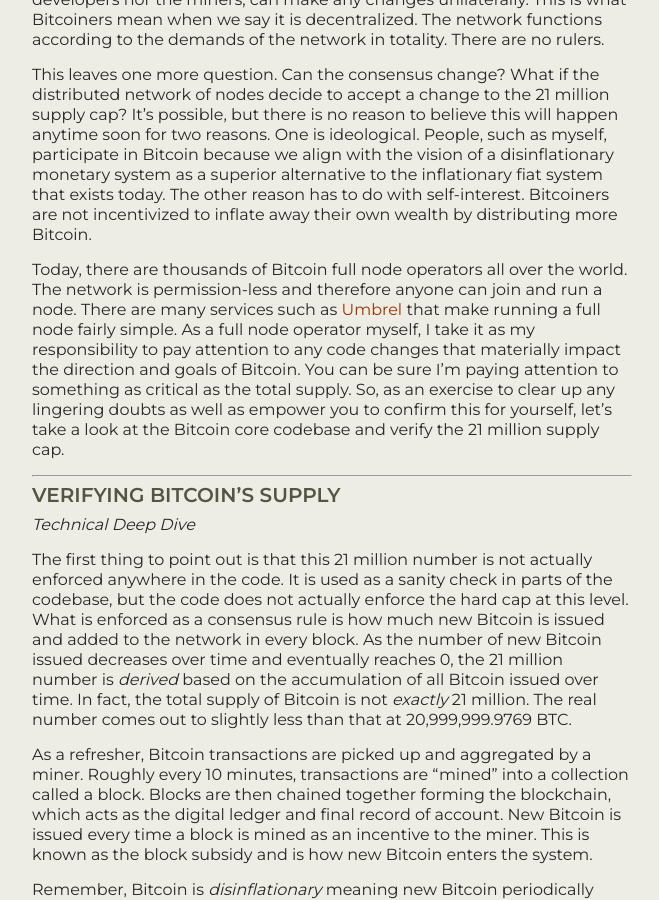
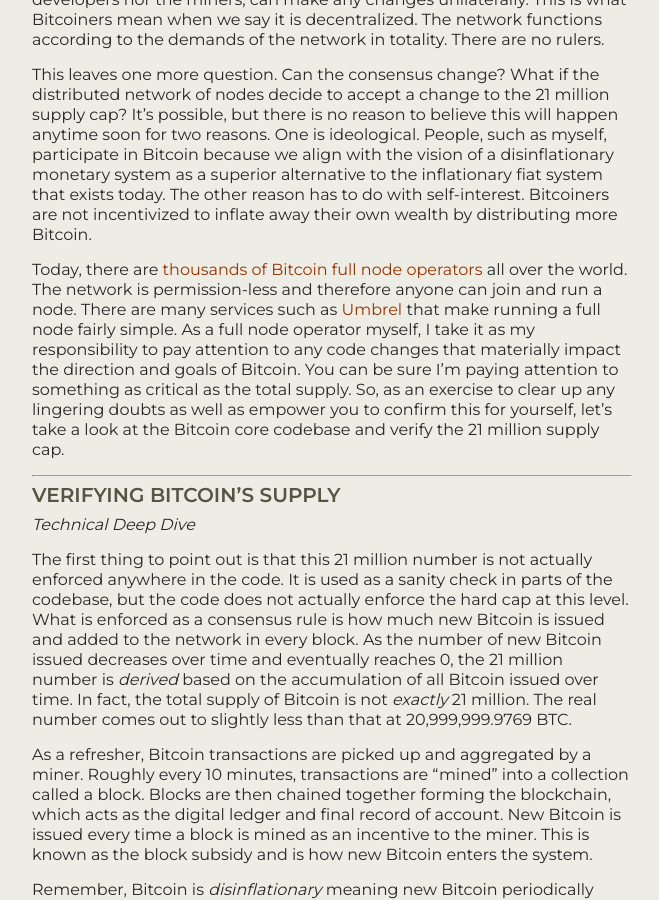
Before and after one commit to sb1752/sb1752.github.io, a Jekyll site: the page built from _foundations/trusting-bitcoin-scarcity.md, in a window 1280 px wide and 900 px high, scrolled down 1656 px. Shown: the whole window, without its empty margins (308-967 px from the left). Built offline with Jekyll 4.4.1, drawn with Linux system fonts in a browser that asks for light colours; part of the change alters nothing that is shown.

```diff
--- a/_foundations/trusting-bitcoin-scarcity.md
+++ b/_foundations/trusting-bitcoin-scarcity.md
@@ -27,7 +27,7 @@ The nodes in aggregate form a peer to peer network. If a code update is made tha
 
 This leaves one more question. Can the consensus change? What if the distributed network of nodes decide to accept a change to the 21 million supply cap? It’s possible, but there is no reason to believe this will happen anytime soon for two reasons. One is ideological. People, such as myself, participate in Bitcoin because we align with the vision of a disinflationary monetary system as a superior alternative to the inflationary fiat system that exists today. The other reason has to do with self-interest. Bitcoiners are not incentivized to inflate away their own wealth by distributing more Bitcoin.
 
-Today, there are thousands of Bitcoin full node operators all over the world. The network is permission-less and therefore anyone can join and run a node. There are many services such as <a href="https://getumbrel.com/" target="_blank">Umbrel</a> that make running a full node fairly simple. As a full node operator myself, I take it as my responsibility to pay attention to any code changes that materially impact the direction and goals of Bitcoin. You can be sure I’m paying attention to something as critical as the total supply. So, as an exercise to clear up any lingering doubts as well as empower you to confirm this for yourself, let’s take a look at the Bitcoin core codebase and verify the 21 million supply cap.
+Today, there are <a href="https://bitnodes.io/" target="_blank">thousands of Bitcoin full node operators</a> all over the world. The network is permission-less and therefore anyone can join and run a node. There are many services such as <a href="https://getumbrel.com/" target="_blank">Umbrel</a> that make running a full node fairly simple. As a full node operator myself, I take it as my responsibility to pay attention to any code changes that materially impact the direction and goals of Bitcoin. You can be sure I’m paying attention to something as critical as the total supply. So, as an exercise to clear up any lingering doubts as well as empower you to confirm this for yourself, let’s take a look at the Bitcoin core codebase and verify the 21 million supply cap.
 
 ---
 
```
